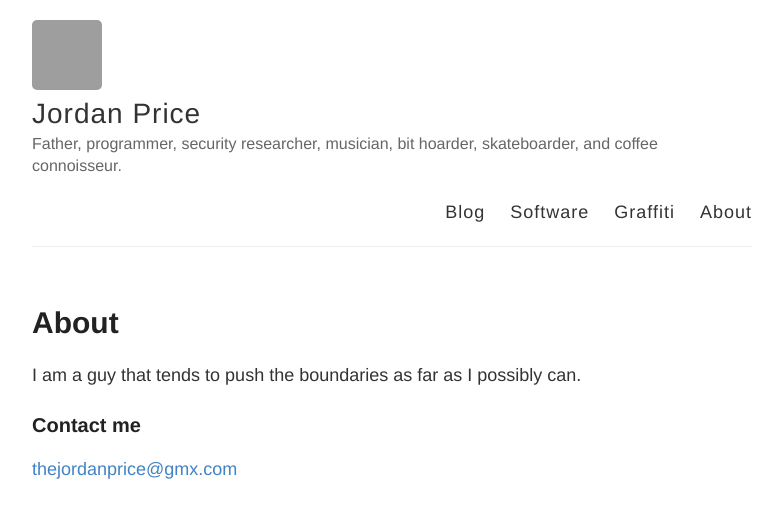
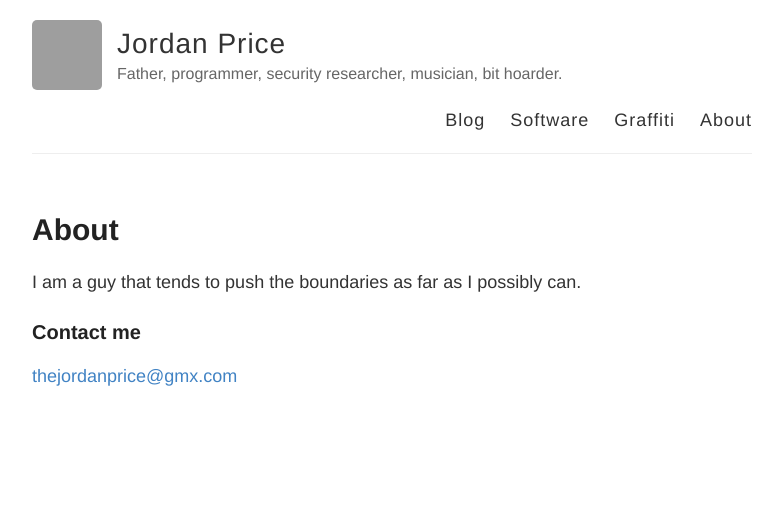
Before and after one commit to thejordanprice/thejordanprice.github.io, a Jekyll site: the page built from about.md, in a window 1280 px wide, cut to the strip 0-518 px from the top of the page. Shown: the whole strip, without its empty margins (248-1031 px from the left). Built offline with Jekyll 4.4.1, drawn with Linux system fonts in a browser that asks for light colours; grey boxes are pictures that could not be loaded.

Commit message:
Update _config.yml

```diff
--- a/_config.yml
+++ b/_config.yml
@@ -6,7 +6,7 @@
 name: Jordan Price
 
 # Short bio or description (displayed in the header)
-description: Father, programmer, security researcher, musician, bit hoarder, skateboarder, and coffee connoisseur.
+description: Father, programmer, security researcher, musician, bit hoarder.
 
 # URL of your avatar or profile pic (you could use your GitHub profile pic)
 avatar: https://avatars2.githubusercontent.com/u/23624596?v=3&s=460
```
